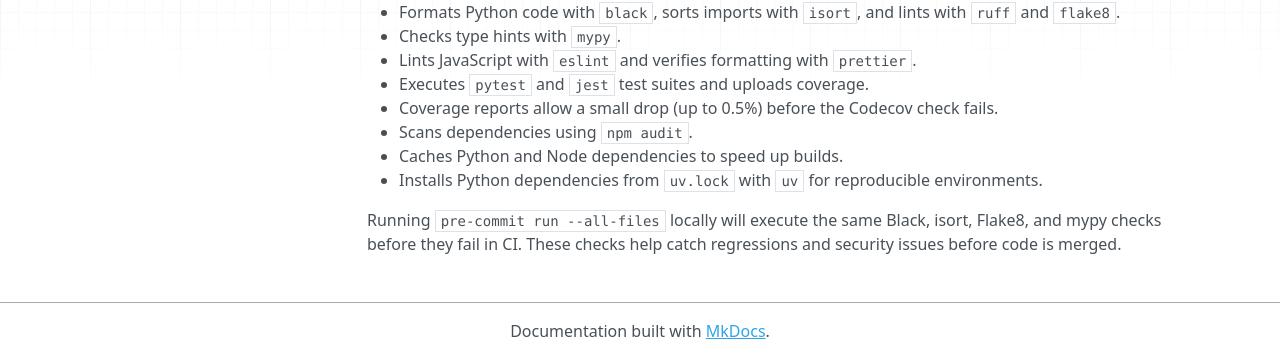
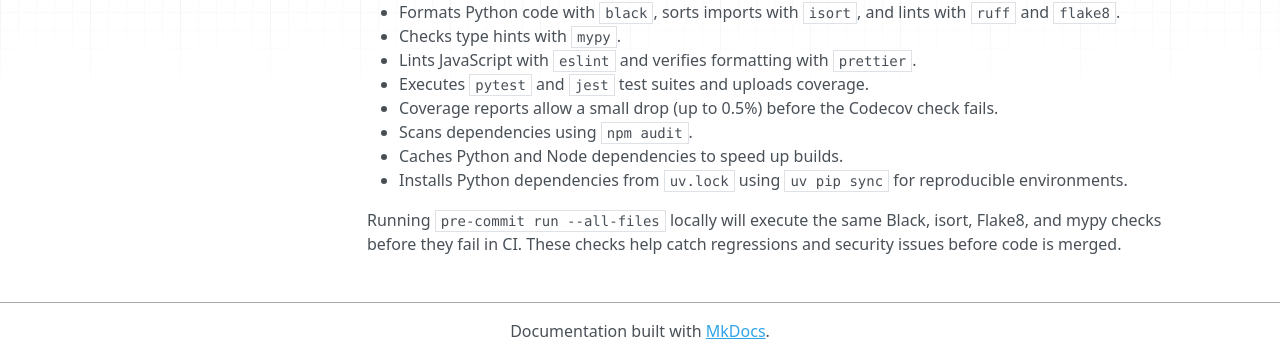
Before and after one commit to KristopherKubicki/glimpser, an MkDocs documentation site: the page built from docs/ci_checks.md, in a window 1280 px wide. Shown: the part 222-582 px from the top of the page. Built offline with MkDocs 1.6.1, drawn with Linux system fonts in a browser that asks for light colours; nearby versions of some CDN libraries.

Commit message:
fix(ci): use uv pip sync

```diff
--- a/docs/ci_checks.md
+++ b/docs/ci_checks.md
@@ -13,7 +13,7 @@ following tasks:
 - Coverage reports allow a small drop (up to 0.5%) before the Codecov check fails.
 - Scans dependencies using `npm audit`.
 - Caches Python and Node dependencies to speed up builds.
-- Installs Python dependencies from `uv.lock` with `uv` for reproducible environments.
+- Installs Python dependencies from `uv.lock` using `uv pip sync` for reproducible environments.
 
 Running `pre-commit run --all-files` locally will execute the same Black,
 isort, Flake8, and mypy checks before they fail in CI. These checks help catch
```
Also changed, not shown: 4 other files.
